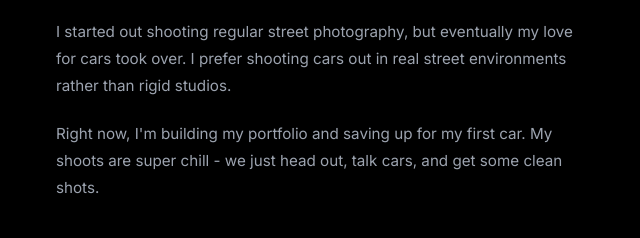
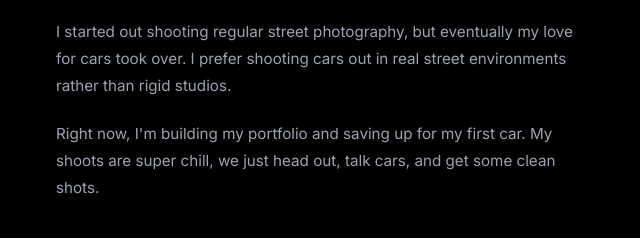
Before and after one commit to Faltri/miguel-madrigal-portfolio, a plain HTML site: page index.html in a window 1280 px wide. Shown: the part 1186-1424 px from the top of the page, 624-1264 px from the left. Drawn offline with nearby package versions, Linux system fonts and the light colour scheme.

Commit message:
Content: Replace hyphen with a comma in bio text to sound more natural

```diff
--- a/index.html
+++ b/index.html
@@ -211,7 +211,7 @@
             <div lang="en">
               <p>Hey, I'm Miguel. I'm a student based here in Tokyo, and I spend most of my free time shooting cars.</p>
               <p>I started out shooting regular street photography, but eventually my love for cars took over. I prefer shooting cars out in real street environments rather than rigid studios.</p>
-              <p>Right now, I'm building my portfolio and saving up for my first car. My shoots are super chill - we just head out, talk cars, and get some clean shots.</p>
+              <p>Right now, I'm building my portfolio and saving up for my first car. My shoots are super chill, we just head out, talk cars, and get some clean shots.</p>
             </div>
 
             <!-- Japanese Paragraphs -->
```
